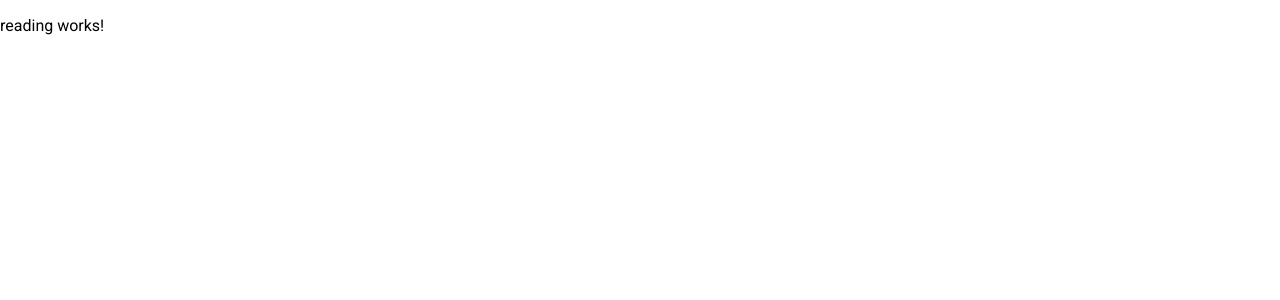
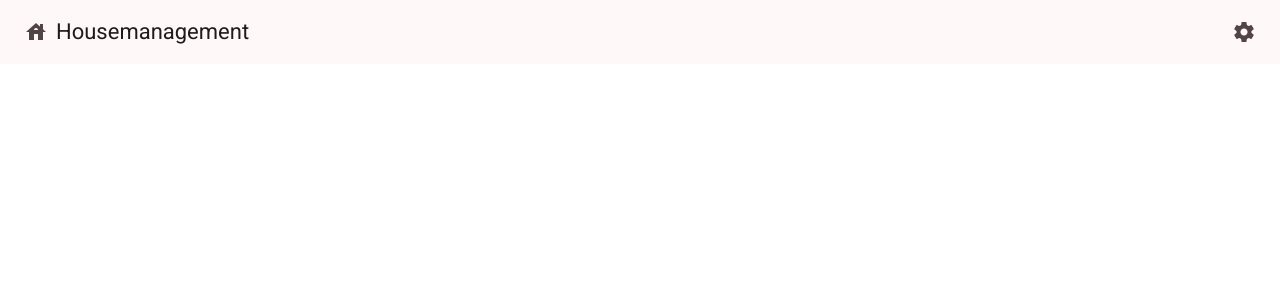
Before and after one commit to Mastermind05/3FA142_D, an Angular app in the folder project/src/main/Angular/boilerplate/: page /reading in a window 1280 px wide. Shown: the top 300 px of the page. Built offline with nearby package versions, Linux system fonts and the light colour scheme; sample sign-in values are in the browser's storage.

Commit message:
#64: Configuration der Reading Komponente

```diff
--- a/project/src/main/Angular/boilerplate/src/app/app.module.ts
+++ b/project/src/main/Angular/boilerplate/src/app/app.module.ts
@@ -7,6 +7,7 @@ import { StartseiteModule } from './home/home.module';
 import { provideAnimationsAsync } from '@angular/platform-browser/animations/async';
 import { LoginComponent } from './login/login/login.component';
 import { UpdatedialogComponent } from './updatedialog/updatedialog.component';
+import { ReadingComponent } from './reading/reading/reading.component';
 
 
 
@@ -14,6 +15,7 @@ import { UpdatedialogComponent } from './updatedialog/updatedialog.component';
   declarations: [
     AppComponent,
     LoginComponent,
+    ReadingComponent
   ],
   imports: [
     BrowserModule,
--- a/project/src/main/Angular/boilerplate/src/app/reading/reading/reading.component.html
+++ b/project/src/main/Angular/boilerplate/src/app/reading/reading/reading.component.html
@@ -1 +1,10 @@
-<p>reading works!</p>
+<mat-toolbar style="margin-right: 16px;">
+    <button mat-icon-button class="example-icon" aria-label="Example icon-button with menu icon">
+      <mat-icon>house</mat-icon>
+    </button>
+    <span>Housemanagement</span>
+    <span class="example-spacer"></span>
+    <button mat-icon-button class="example-icon favorite-icon" aria-label="Example icon-button with heart icon">
+      <mat-icon>settings</mat-icon>
+    </button>
+</mat-toolbar>
--- a/project/src/main/Angular/boilerplate/src/app/reading/reading/reading.component.scss
+++ b/project/src/main/Angular/boilerplate/src/app/reading/reading/reading.component.scss
@@ -0,0 +1,3 @@
+.example-spacer {
+    flex: 1 1 auto;
+  }
--- a/project/src/main/Angular/boilerplate/src/app/reading/reading/reading.component.ts
+++ b/project/src/main/Angular/boilerplate/src/app/reading/reading/reading.component.ts
@@ -2,11 +2,13 @@ import { Component } from '@angular/core';
 
 @Component({
   selector: 'app-reading',
+  templateUrl: './reading.component.html',
   standalone: false,
-
-  templateUrl: './reading.component.html',
   styleUrl: './reading.component.scss'
 })
 export class ReadingComponent {
 
 }
+// GET UUID Customer
+// SETUP DB
+// GET UUID Reading Update UUID Reading DELETE UUID Reading GET Readings Requestparameter
```
Also changed, not shown: project/src/main/Angular/boilerplate/src/app/reading/reading.module.ts (+5 -3 lines).
